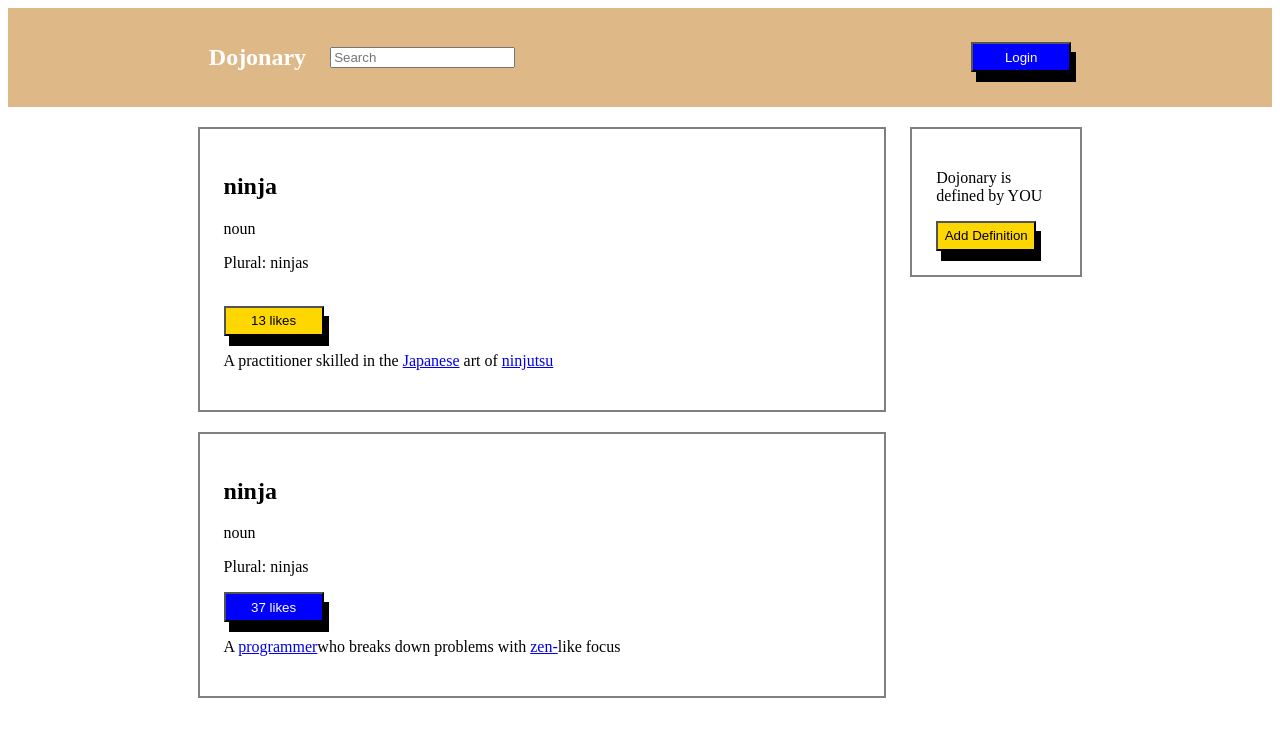
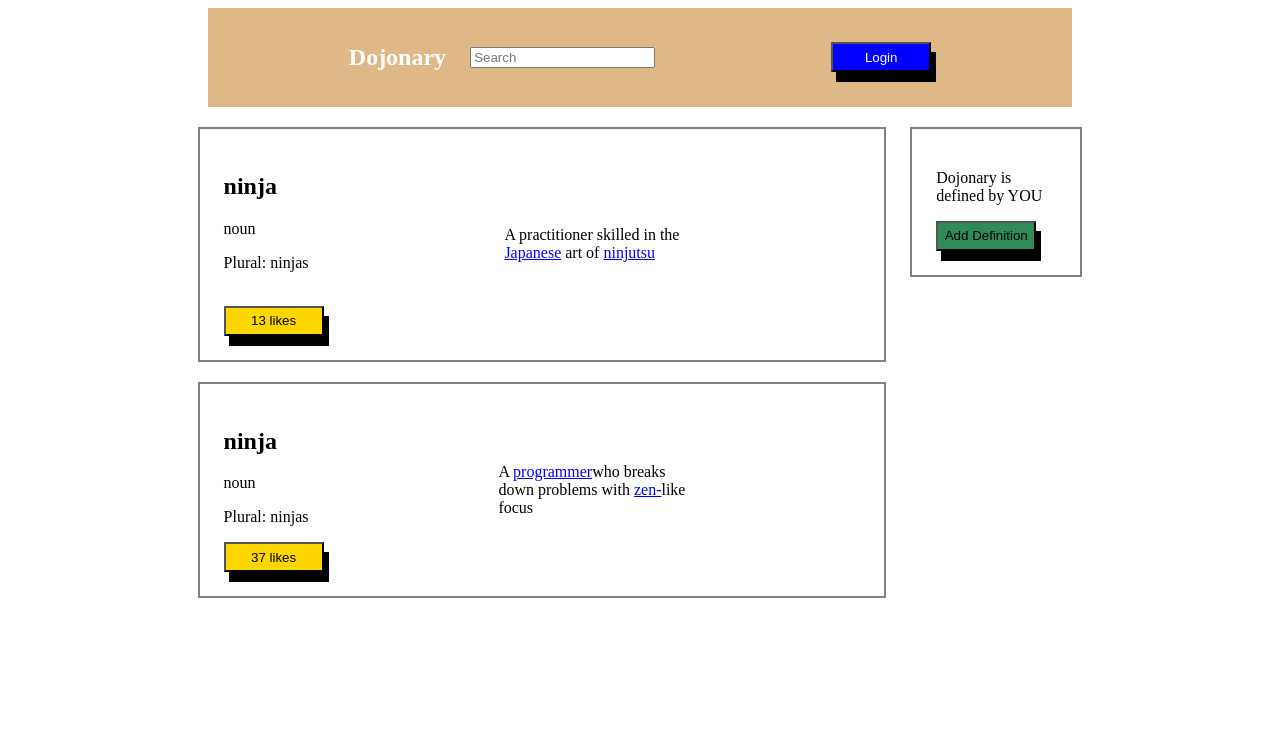
Before and after one commit to RiyaJose27/button_clicker, a plain HTML site: page index.html in a window 1280 px wide. Drawn offline with Linux system fonts and the light colour scheme.

Commit message:
Button Clicker

```diff
--- a/but.js
+++ b/but.js
@@ -5,3 +5,7 @@ function disappear(element){
 function myAlert(){
     alert('Ninja was liked')
 }
+
+function logout(element){
+element.innerText="logout";
+}
--- a/button.css
+++ b/button.css
@@ -5,6 +5,8 @@ background-color:burlywood;
     display: flex;
     padding: 1em;
     margin-bottom: 20px;
+    margin-left: 200px;
+    margin-right: 200px;
 
 }
 .leftnav {
@@ -14,7 +16,7 @@ background-color:burlywood;
     gap: 1.5em;
 }
 
-.button1 {
+.log {
     width :100px;
     height: 30px;
     background-color:blue;
@@ -43,7 +45,7 @@ main {
     flex: 2;
     align-self: flex-start;
 }
-.button2 {
+.button1 {
     width :100px;
     height: 30px;
     background-color:gold;
@@ -68,6 +70,16 @@ aside {
 .aside-body {
     padding: 1.5em;
 }
+.button2 {
+    width :100px;
+    height: 30px;
+    background-color: seagreen;
+    box-shadow: 5px 10px;
+    color: black;
+}
+.card-body {
+    display: inline-block;
+}
 .button3 {
     width :100px;
     height: 30px;
@@ -76,12 +88,17 @@ aside {
     color: black;
 }
 .card-body {
-    display: inline-block;
+    display: flex;
+    align-items: center;
 }
-.button4 {
-    width :100px;
-    height: 30px;
-    background-color: seagreen;
-    box-shadow: 5px 10px;
-    color: black;
+.para {
+    margin: 0 auto;
 }
+.card-body2 {
+    display: flex;
+    align-items: center;
+
+}
+.para2 {
+    margin: 0 auto;
+}
--- a/index.html
+++ b/index.html
@@ -17,7 +17,7 @@
                 <h1>Dojonary</h1>
                 <input type="text" placeholder="Search">
             </div>
-            <button class="button1">Login</button>
+            <button onclick="logout(this)" class="log">Login</button>
         </div>
     </nav>
     <!-- main box -->
@@ -25,24 +25,33 @@
         <main>
             <div class="main-box1">
                 <div class="card-body">
+                    <div class="body">
                         <h2>ninja</h2>
                         <p>noun</p>
                         <p>Plural: ninjas</p><br>
                         <button class="button3" onclick="myAlert()">13 likes</button>
+                    </div>
                     <div class="para">
-                        <p>A practitioner skilled in the
+                        <p>A practitioner skilled in the<br>
                             <a href="#">Japanese</a> art of <a href="#">ninjutsu</a>
                         </p>
                     </div>
+
                 </div>
             </div>
             <div class="main-box2">
                 <div class="card-body2">
+                    <div class="body2">
                         <h2>ninja</h2>
                         <p>noun </p>
                         <p>Plural: ninjas</p>
                         <button class="button1">37 likes</button>
-                    <p>A <a href="#">programmer</a>who breaks down problems with <a href="#">zen-</a>like focus</p>
+                    </div>
+                    <div class="para2">
+                        <p>A <a href="#">programmer</a>who breaks<br>
+                            down problems with <a href="#">zen-</a>like<br>
+                            focus</p>
+                    </div>
                 </div>
             </div>
         </main>
```
Lines whose indentation alone changed are shown as unchanged.
